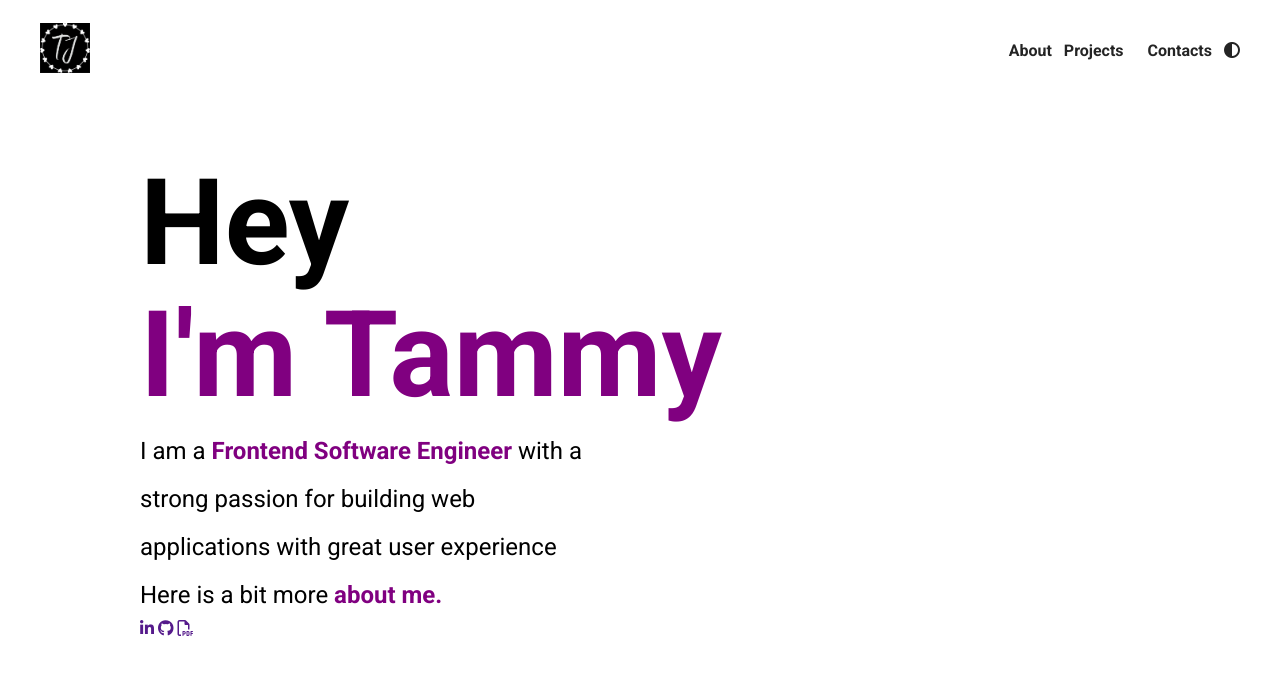
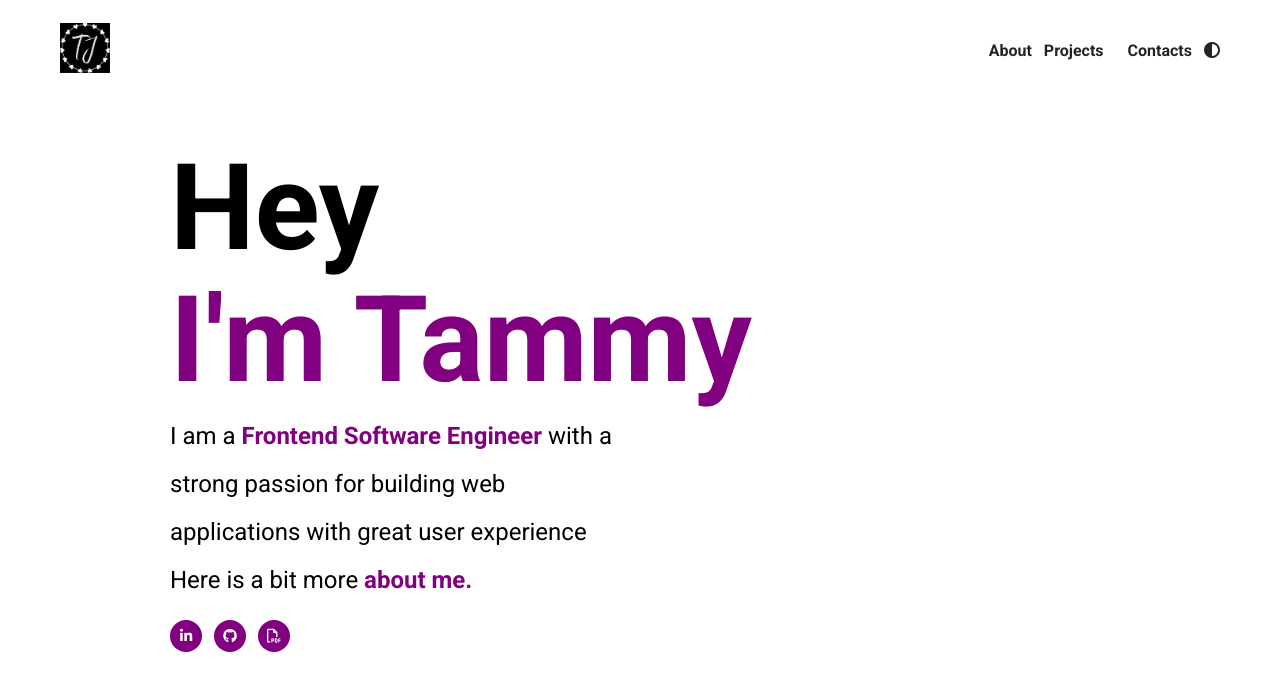
Before and after one commit to Tjacobs63/E-portifolio--fes, a plain HTML site: page index.html in a window 1280 px wide. Drawn offline with Linux system fonts and the light colour scheme.

Commit message:
e portfolio

```diff
--- a/style.css
+++ b/style.css
@@ -15,6 +15,10 @@ li {
 p {
    line-height: 1.5;
    font-size: 16px;
+}
+
+a {
+     text-decoration: none;
 }
 section {
     background-color: rgb(245, 24
@@ -46,11 +50,30 @@ LANDING PAGE*/
     transform: translate(-50%, -50%);
     width: 100%;
     max-width: 1000px;
+    padding: 0 30px;
 }
 .header__para {
     font-size: 24px;
     line-height: 2;
     max-width: 450px;
+}
+
+.social__list {
+    margin-top: 16px;
+    display: flex;
+}
+.social__link{
+    background-color: #800080;
+    color: white;
+    width: 32px;
+    height: 32px;
+    font-size:14px;
+    margin-right: 12px;
+    display: flex;
+    justify-content: center;
+    align-items: center;
+    border-radius: 50%;
+
 }
 
 /*
@@ -67,6 +90,7 @@ NAVIGATION
         width: 100%;
         max-width: 1200px;
         margin: 0 auto;
+        padding: 0 20px;
         height: 100px;
 
     }
@@ -88,7 +112,7 @@ NAVIGATION
 
     }
     .nav__link--anchor {
-        text-decoration: none;
+
         font-size: 16px;
         color: #242424;
         font-weight: 700;
```
